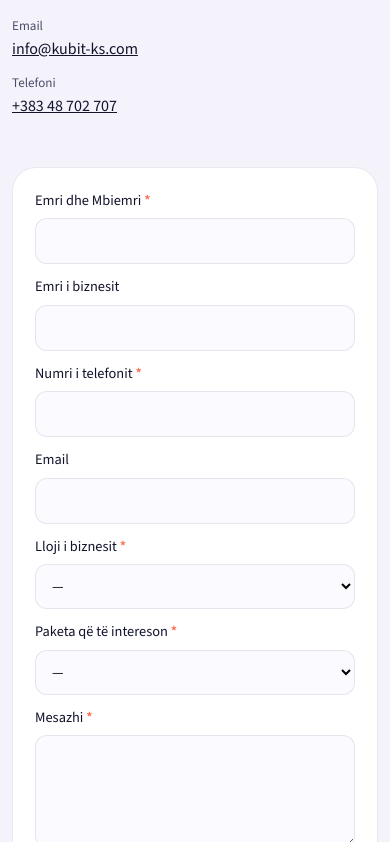
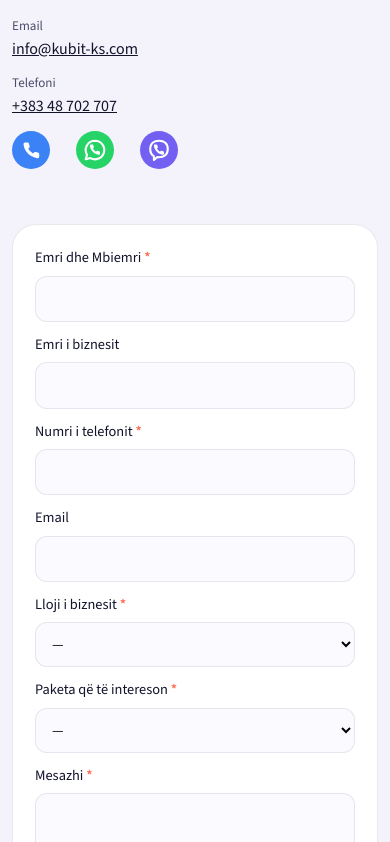
Before and after one commit to olisafetahu/Trebit, a React (Vite) app: page / in a window 390 px wide. Shown: the part 7702-8544 px from the top of the page. Built offline with nearby package versions, Linux system fonts and the light colour scheme.

Commit message:
Add phone, WhatsApp and Viber contact icons
Co-Authored-By: Claude Sonnet 5.5 <noreply@anthropic.com>

```diff
--- a/src/components/Contact.tsx
+++ b/src/components/Contact.tsx
@@ -1,3 +1,4 @@
+import { MessengerLinks } from "./MessengerLinks"
 import { useMemo, useState, type FormEvent } from "react"
 import { contact } from "../data/contact"
 import { packages } from "../data/packages"
@@ -61,6 +62,9 @@ export function Contact() {
             <li>
               <span>{t.contact.phoneLabel}</span>
               {contact.phone ? <a href={`tel:${contact.phone}`}>{contact.phone}</a> : <em>{t.contact.comingSoon}</em>}
+            </li>
+            <li>
+              <MessengerLinks />
             </li>
           </ul>
         </div>
--- a/src/components/Footer.tsx
+++ b/src/components/Footer.tsx
@@ -1,3 +1,4 @@
+import { MessengerLinks } from "./MessengerLinks"
 import { contact } from "../data/contact"
 import { Logo } from "./Logo"
 import { useI18n } from "../i18n"
@@ -19,6 +20,7 @@ export function Footer({ onLegal }: FooterProps) {
             <span className="footer-contact-label">{locale === "sq" ? "Na kontaktoni" : "Contact us"}</span>
             <a href={`mailto:${contact.email}`}>{contact.email}</a>
             <a href={`tel:${contact.phone.replace(/\s/g, "")}`}>{contact.phone}</a>
+            <MessengerLinks />
             {contact.social.facebook && <a href={contact.social.facebook} aria-label="Facebook">f</a>}
             {contact.social.instagram && <a href={contact.social.instagram} aria-label="Instagram">ig</a>}
             {contact.social.linkedin && <a href={contact.social.linkedin} aria-label="LinkedIn">in</a>}
--- /dev/null
+++ b/src/components/MessengerLinks.tsx
@@ -0,0 +1,56 @@
+import { contact } from "../data/contact"
+
+const handset =
+  "M22 16.92v3a2 2 0 0 1-2.18 2 19.79 19.79 0 0 1-8.63-3.07 19.5 19.5 0 0 1-6-6 19.79 19.79 0 0 1-3.07-8.67A2 2 0 0 1 4.11 2h3a2 2 0 0 1 2 1.72 12.84 12.84 0 0 0 .7 2.81 2 2 0 0 1-.45 2.11L8.09 9.91a16 16 0 0 0 6 6l1.27-1.27a2 2 0 0 1 2.11-.45 12.84 12.84 0 0 0 2.81.7A2 2 0 0 1 22 16.92z"
+
+const whatsappBubble = "M12 3.6a8.4 8.4 0 0 0-7.2 12.7L3.6 20.4l4.2-1.1A8.4 8.4 0 1 0 12 3.6z"
+const viberBubble = "M12 3.6c-4.6 0-7.9 2.5-7.9 7.5 0 3.2 1.2 5.3 3.3 6.4v3.5l3-2.6c.5.1 1 .1 1.6.1 4.6 0 7.9-2.5 7.9-7.5S16.6 3.6 12 3.6z"
+
+type BadgeProps = { color: string; bubble: string }
+
+function Badge({ color, bubble }: BadgeProps) {
+  return (
+    <svg viewBox="0 0 24 24" width="38" height="38" aria-hidden="true">
+      <circle cx="12" cy="12" r="12" fill={color} />
+      <g transform="translate(3.6 3.6) scale(.7)">
+        <path d={bubble} fill="none" stroke="#fff" strokeWidth="1.9" strokeLinejoin="round" />
+        <g transform="translate(6.4 6.2) scale(.46)">
+          <path d={handset} fill="#fff" />
+        </g>
+      </g>
+    </svg>
+  )
+}
+
+export function MessengerLinks() {
+  return (
+    <span className="messenger-links">
+      <a className="messenger-icon" href={`tel:+${contact.messengerNumber}`} aria-label="Telefono" title="Telefono">
+        <svg viewBox="0 0 24 24" width="38" height="38" aria-hidden="true">
+          <circle cx="12" cy="12" r="12" fill="#3B82F6" />
+          <g transform="translate(6.2 6.2) scale(.5)">
+            <path d={handset} fill="#fff" />
+          </g>
+        </svg>
+      </a>
+      <a
+        className="messenger-icon"
+        href={`https://wa.me/${contact.messengerNumber}`}
+        target="_blank"
+        rel="noreferrer"
+        aria-label="WhatsApp"
+        title="WhatsApp"
+      >
+        <Badge color="#25D366" bubble={whatsappBubble} />
+      </a>
+      <a
+        className="messenger-icon"
+        href={`viber://chat?number=%2B${contact.messengerNumber}`}
+        aria-label="Viber"
+        title="Viber"
+      >
+        <Badge color="#7360F2" bubble={viberBubble} />
+      </a>
+    </span>
+  )
+}
--- a/src/data/contact.ts
+++ b/src/data/contact.ts
@@ -3,6 +3,8 @@ export const contact = {
   websiteUrl: "https://www.kubit-ks.com",
   email: "info@kubit-ks.com",
   phone: "+383 48 702 707",
+  // Numri i regjistruar në WhatsApp dhe Viber (formati ndërkombëtar, pa hapësira)
+  messengerNumber: "38348702707",
   social: {
     facebook: "",
     instagram: "",
--- a/src/index.css
+++ b/src/index.css
@@ -1661,6 +1661,22 @@ h3,
   color: white;
 }
 
+.messenger-links,
+.contact-meta .messenger-links {
+  display: inline-flex;
+  gap: 26px;
+  align-items: center;
+}
+
+.messenger-icon {
+  display: inline-flex;
+  transition: transform .15s ease;
+}
+
+.messenger-icon:hover {
+  transform: translateY(-2px);
+}
+
 .social .social-idle,
 .social > a[aria-label] {
   margin-top: 7px;
```
